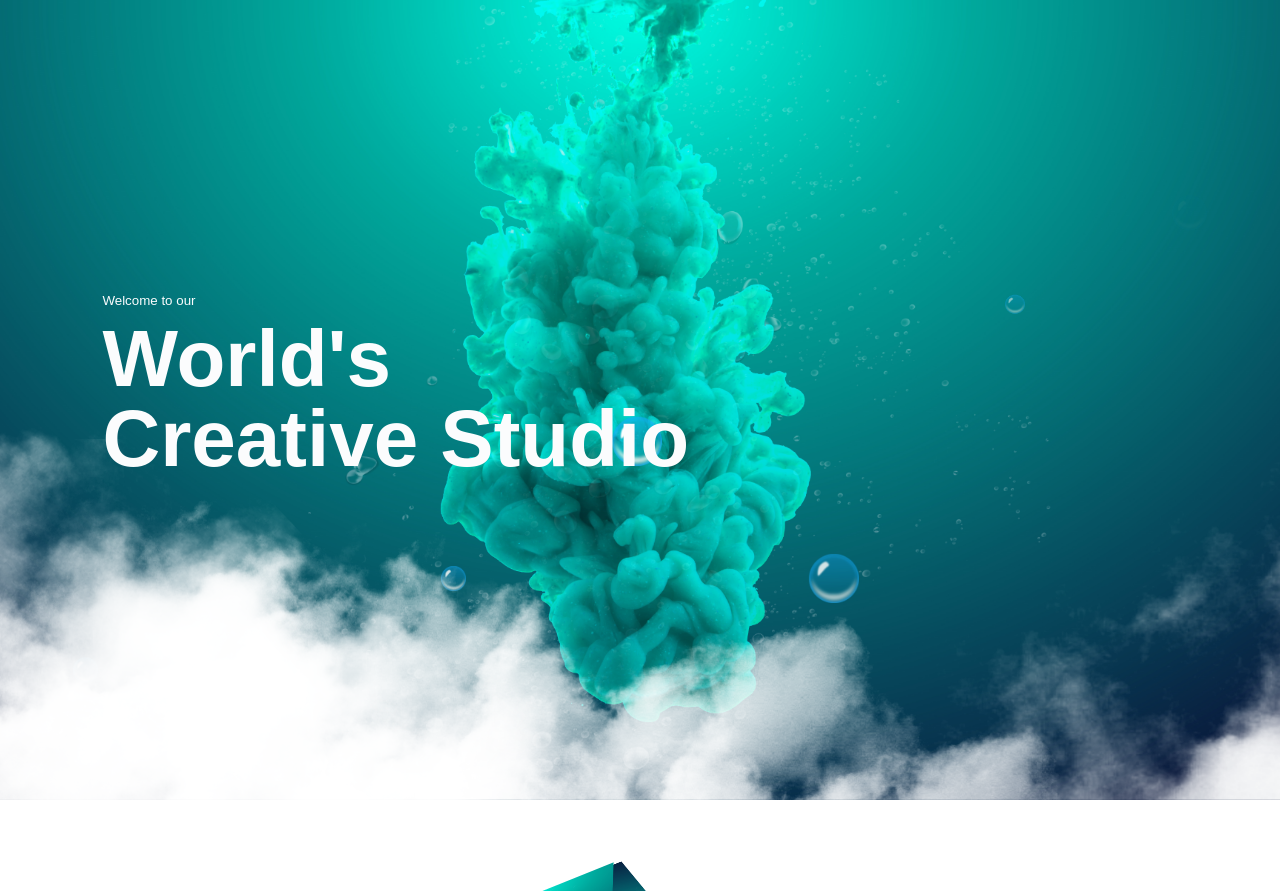
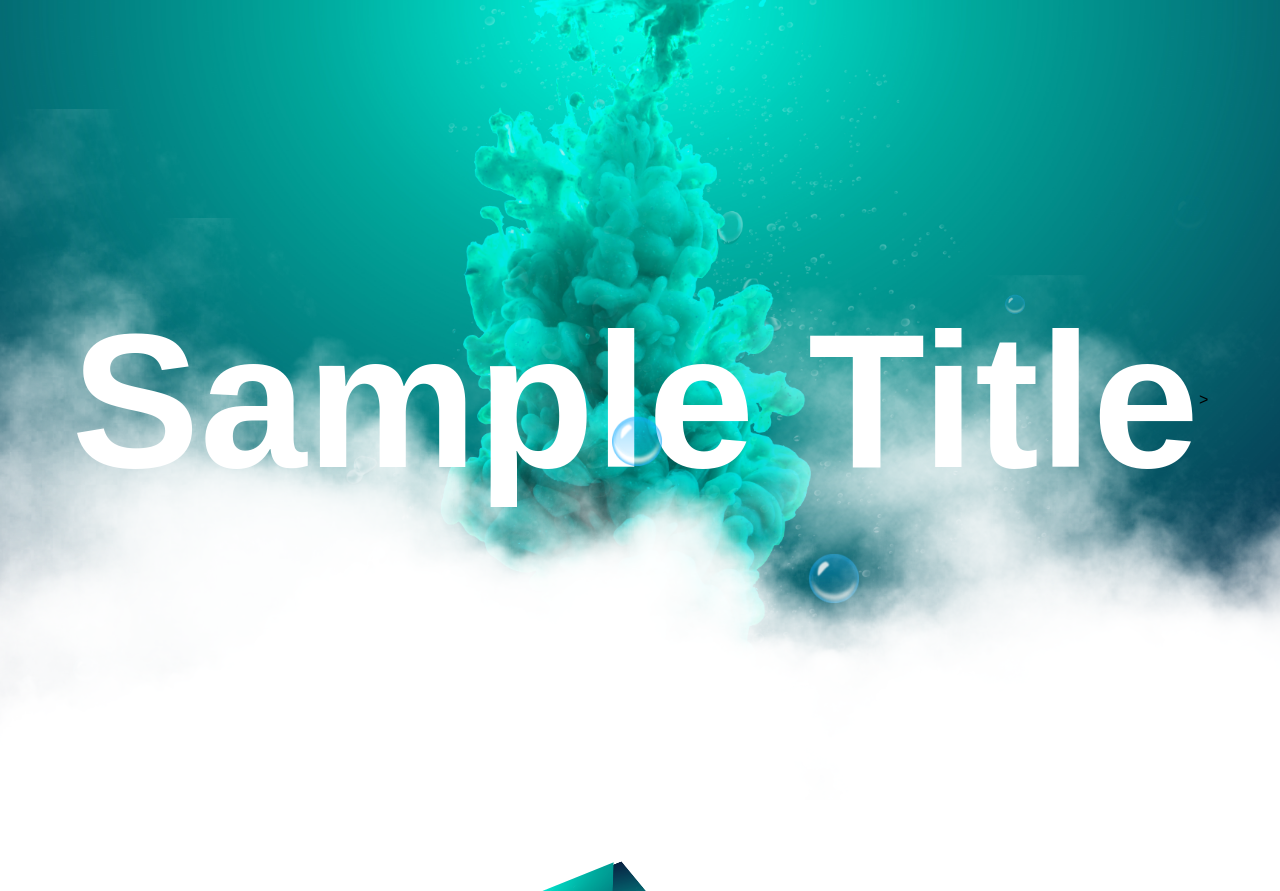
Before and after one commit to OUMontiel/katyomar, a plain HTML site: page index.html in a window 1280 px wide. Shown: the top 891 px of the page. Drawn offline with nearby package versions, Linux system fonts and the light colour scheme.

Commit message:
Add parallax effect to header title

```diff
--- a/index.html
+++ b/index.html
@@ -12,10 +12,7 @@
     </head>
     <body>
         <div class="header">
-            <div class="header-content">
-                <small>Welcome to our</small>
-                <h1>World's<br>Creative Studio</h1>
-            </div>
+            <h2 id="text">Sample Title</h2>>
             <div class="bubbles">
                 <img src="images/bubble.png">
                 <img src="images/bubble.png">
@@ -31,6 +28,11 @@
                 <img src="images/cloud3.png" style="--i:3">
                 <img src="images/cloud4.png" style="--i:4">
                 <img src="images/cloud5.png" style="--i:5">
+                <img src="images/cloud1.png" style="--i:10">
+                <img src="images/cloud2.png" style="--i:9">
+                <img src="images/cloud3.png" style="--i:8">
+                <img src="images/cloud4.png" style="--i:7">
+                <img src="images/cloud5.png" style="--i:6">
             </div>
         </div>
         <div class="rotate-box-container">
--- a/script.js
+++ b/script.js
@@ -1,4 +1,10 @@
 window.onload = function() {
+    let text = document.getElementById('text');
+    window.addEventListener('scroll', function() {
+        let value = window.scrollY;
+        text.style.marginBottom = value * 1.25 + 'px';
+    })
+
     $('#scratch').wScratchPad({
         size        : 100,                      // The size of the brush/scratch.
         bg          : 'images/background.png',  // Background (image path or hex color).
--- a/style.css
+++ b/style.css
@@ -131,13 +131,16 @@ h1 {
 }
 
 .header {
+    position: relative;
     width: 100%;
     height: 100vh;
     background-image: url(images/background.png);
     background-size: cover;
-    background-position: center;
-    position: relative;
-    overflow: hidden;
+    background-position: bottom;
+    /*overflow: hidden;*/
+    display: flex;
+    justify-content: center;
+    align-items: center;
 }
 
 .header .clouds {
@@ -147,22 +150,20 @@ h1 {
     width: 100%;
     height: 100%;
     overflow: hidden;
+    pointer-events: none;
 }
 
 .header .clouds img {
     position: absolute;
     bottom: 0;
     max-width: 100%;
-    animation: cloud calc(8s * var(--i)) linear infinite;
+    animation: cloud calc(3s * var(--i)) linear infinite;
 }
 
-.header-content {
-    color: #fbfcfd;
-    position: absolute;
-    top: 50%;
-    left: 8%;
-    transform: translateY(-50%);
-    z-index: 2;
+.header #text {
+    position: relative;
+    font-size: 12em;
+    color: #fff;
 }
 
 .hover-body {
@@ -444,10 +445,15 @@ h1 {
 
 @keyframes cloud {
     0% {
-        transform: translateX(-100%);
+        opacity: 0;
+        transform: scale(1);
+    }
+    25%, 75% {
+        opacity: 1;
     }
     100% {
-        transform: translateX(100%);
+        opacity: 0;
+        transform: scale(3);
     }
 }
 
```
